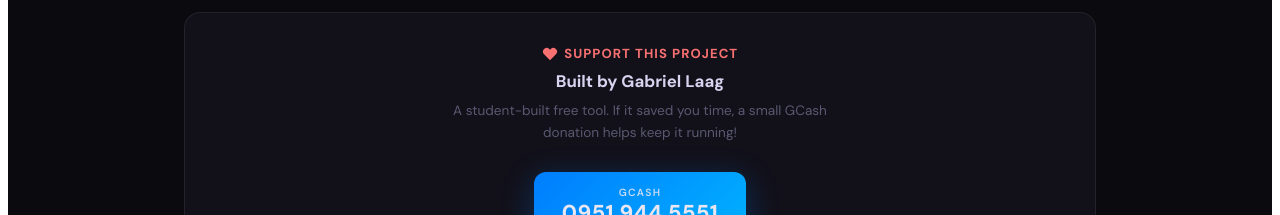
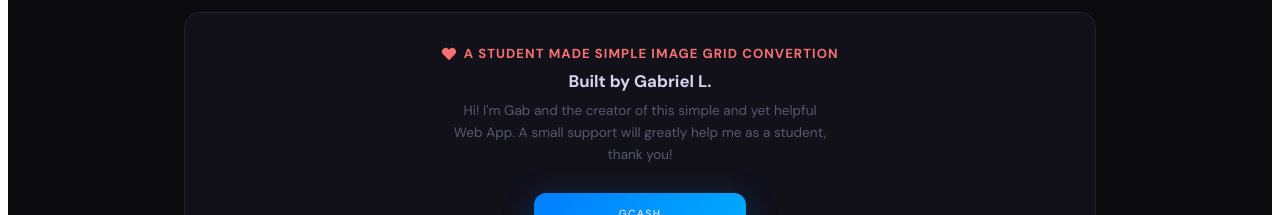
Before and after one commit to Gabriel-sapetin/Image-to-document-generator, a React (Vite) app in the folder frontend/: page / in a window 1280 px wide. Shown: the part 887-1102 px from the top of the page. Built offline with nearby package versions, Linux system fonts and the light colour scheme; no server answers.

Commit message:
Initial commit

```diff
--- a/frontend/src/App.jsx
+++ b/frontend/src/App.jsx
@@ -653,11 +653,11 @@
         {/* Donation */}
         <div style={S.donationCard}>
           <div style={{ display: 'flex', alignItems: 'center', justifyContent: 'center', gap: '0.4rem', marginBottom: '0.5rem', color: '#f87171', fontSize: '0.82rem', fontWeight: '700', letterSpacing: '0.08em', textTransform: 'uppercase' }}>
-            <Icon.Heart /> Support this project
+            <Icon.Heart /> A STUDENT MADE SIMPLE IMAGE GRID CONVERTION
           </div>
-          <h3 style={{ fontSize: '1.05rem', fontWeight: '700', color: '#d8d4f0', margin: '0 0 0.5rem' }}>Built by Gabriel Laag</h3>
+          <h3 style={{ fontSize: '1.05rem', fontWeight: '700', color: '#d8d4f0', margin: '0 0 0.5rem' }}>Built by Gabriel L.</h3>
           <p style={{ color: '#5a5870', fontSize: '0.85rem', maxWidth: '380px', margin: '0 auto 0.75rem', lineHeight: 1.6 }}>
-            A student-built free tool. If it saved you time, a small GCash donation helps keep it running!
+            Hi! I'm Gab and the creator of this simple and yet helpful Web App. A small support will greatly help me as a student, thank you!
           </p>
           <div style={S.gcashBadge}>
             <span style={{ fontSize: '0.65rem', letterSpacing: '0.12em', textTransform: 'uppercase', opacity: 0.85, fontWeight: '600' }}>GCash</span>
```
